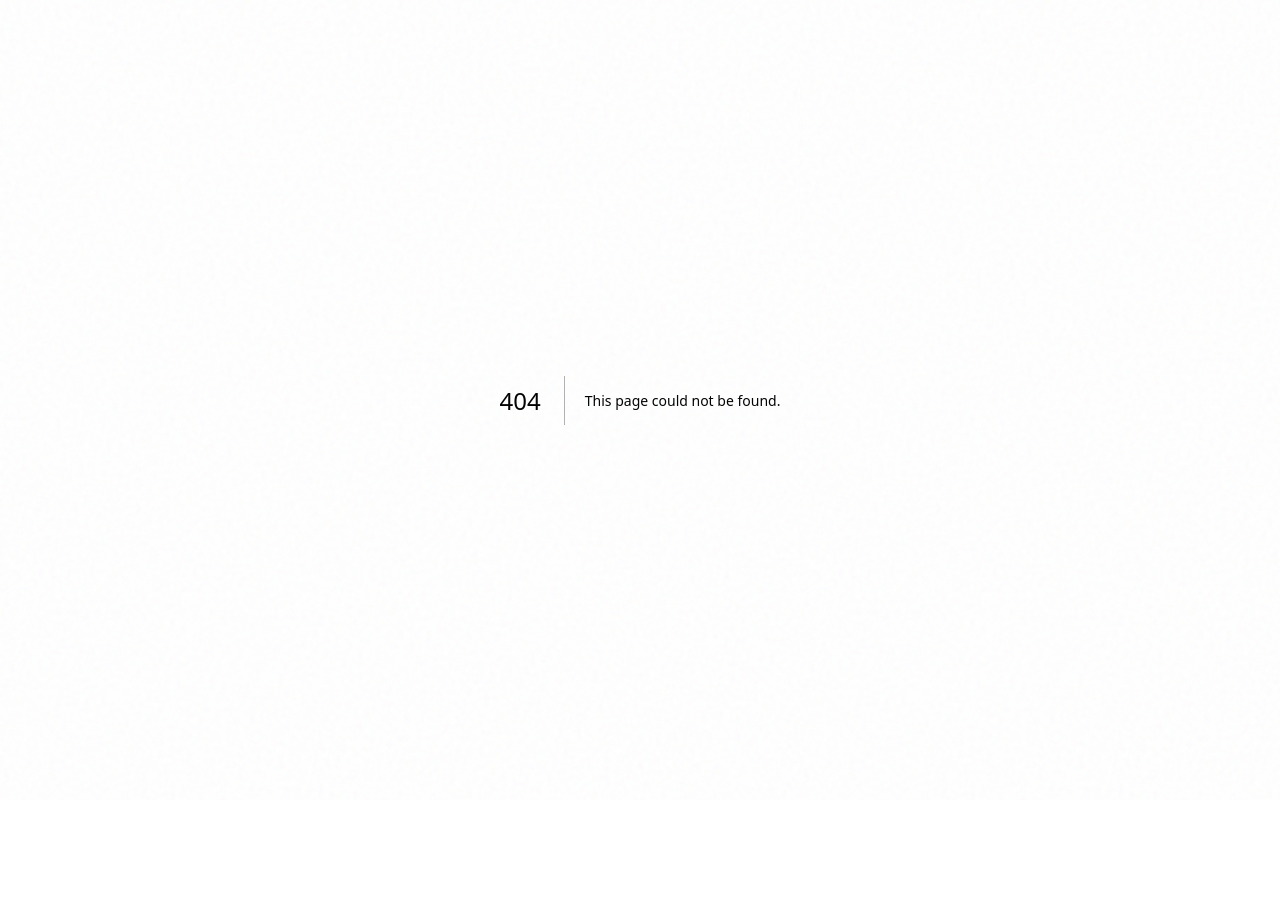
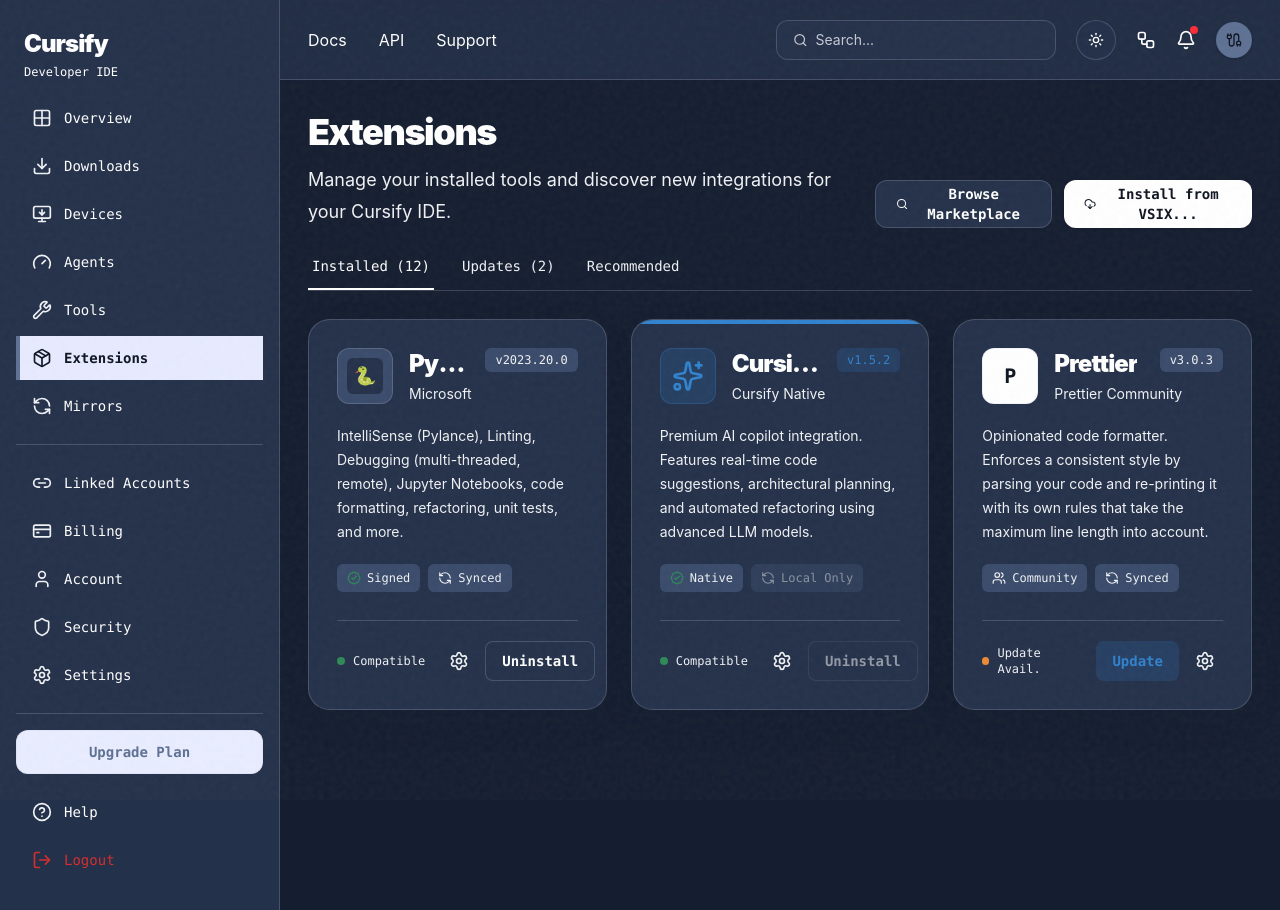
Before and after one commit to Cursify-inc/Cursify-WebApp, a Next.js app: page /dashboard/extensions in a window 1280 px wide. Before the commit this address had no page. Before the commit the page ends 800 px from the top, so only its background shows below. Built offline with nearby package versions, Linux system fonts and the light colour scheme.

Commit message:
feat: add extensions dashboard page

```diff
--- /dev/null
+++ b/app/dashboard/extensions/page.tsx
@@ -0,0 +1,31 @@
+"use client";
+
+import { useState } from "react";
+import {
+  DashboardSidebar,
+  DashboardTopbar,
+} from "@/components/dashboard/overview";
+import { ExtensionsPanel } from "@/components/dashboard/extensions";
+
+export default function ExtensionsPage() {
+  const [isSidebarOpen, setIsSidebarOpen] = useState(false);
+
+  return (
+    <main className="min-h-screen bg-background text-text-primary">
+      <div className="grid min-h-screen lg:grid-cols-[280px_1fr]">
+        <DashboardSidebar
+          isMobileOpen={isSidebarOpen}
+          onClose={() => setIsSidebarOpen(false)}
+        />
+
+        <section className="min-w-0 bg-background">
+          <DashboardTopbar onMenuClick={() => setIsSidebarOpen(true)} />
+
+          <div className="px-6 py-8 lg:px-7">
+            <ExtensionsPanel />
+          </div>
+        </section>
+      </div>
+    </main>
+  );
+}
--- /dev/null
+++ b/components/dashboard/extensions/extensions-panel.tsx
@@ -0,0 +1,295 @@
+import type { ReactNode } from "react";
+import {
+  CloudDownload,
+  RefreshCcw,
+  Search,
+  Settings,
+  Sparkles,
+  Users,
+  Verified,
+} from "lucide-react";
+
+type ExtensionStatusTone = "success" | "warning";
+
+type ExtensionItem = {
+  name: string;
+  publisher: string;
+  version: string;
+  description: string;
+  logo: ReactNode;
+  logoClassName?: string;
+  badges: {
+    label: string;
+    icon: ReactNode;
+    muted?: boolean;
+  }[];
+  status: string;
+  statusTone: ExtensionStatusTone;
+  action: string;
+  disabled?: boolean;
+  featured?: boolean;
+  update?: boolean;
+};
+
+const extensions: ExtensionItem[] = [
+  {
+    name: "Python",
+    publisher: "Microsoft",
+    version: "v2023.20.0",
+    description:
+      "IntelliSense (Pylance), Linting, Debugging (multi-threaded, remote), Jupyter Notebooks, code formatting, refactoring, unit tests, and more.",
+    logo: <PythonLogo />,
+    badges: [
+      {
+        label: "Signed",
+        icon: <Verified className="h-3.5 w-3.5 text-success" />,
+      },
+      {
+        label: "Synced",
+        icon: <RefreshCcw className="h-3.5 w-3.5" />,
+      },
+    ],
+    status: "Compatible",
+    statusTone: "success",
+    action: "Uninstall",
+  },
+  {
+    name: "Cursify AI Assist",
+    publisher: "Cursify Native",
+    version: "v1.5.2",
+    description:
+      "Premium AI copilot integration. Features real-time code suggestions, architectural planning, and automated refactoring using advanced LLM models.",
+    logo: <Sparkles className="h-8 w-8 text-info" />,
+    logoClassName: "bg-info-light border-info/30",
+    badges: [
+      {
+        label: "Native",
+        icon: <Verified className="h-3.5 w-3.5 text-success" />,
+      },
+      {
+        label: "Local Only",
+        icon: <RefreshCcw className="h-3.5 w-3.5" />,
+        muted: true,
+      },
+    ],
+    status: "Compatible",
+    statusTone: "success",
+    action: "Uninstall",
+    disabled: true,
+    featured: true,
+  },
+  {
+    name: "Prettier",
+    publisher: "Prettier Community",
+    version: "v3.0.3",
+    description:
+      "Opinionated code formatter. Enforces a consistent style by parsing your code and re-printing it with its own rules that take the maximum line length into account.",
+    logo: (
+      <span className="font-mono text-xl font-black text-text-inverse">P</span>
+    ),
+    logoClassName: "bg-text-primary border-border",
+    badges: [
+      {
+        label: "Community",
+        icon: <Users className="h-3.5 w-3.5" />,
+      },
+      {
+        label: "Synced",
+        icon: <RefreshCcw className="h-3.5 w-3.5" />,
+      },
+    ],
+    status: "Update Avail.",
+    statusTone: "warning",
+    action: "Update",
+    update: true,
+  },
+];
+
+const tabs = ["Installed (12)", "Updates (2)", "Recommended"];
+
+export function ExtensionsPanel() {
+  return (
+    <div className="space-y-7">
+      <header className="flex flex-col gap-5 xl:flex-row xl:items-end xl:justify-between">
+        <div>
+          <h1 className="text-3xl font-black tracking-[-0.04em] text-text-primary md:text-4xl">
+            Extensions
+          </h1>
+
+          <p className="mt-3 max-w-3xl text-lg leading-8 text-text-secondary">
+            Manage your installed tools and discover new integrations for your
+            Cursify IDE.
+          </p>
+        </div>
+
+        <div className="flex flex-col gap-3 sm:flex-row">
+          <button
+            type="button"
+            className="inline-flex h-12 cursor-pointer items-center justify-center gap-2 rounded-xl border border-border bg-background-surface px-5 font-mono text-sm font-bold text-text-primary transition hover:bg-background-light"
+          >
+            <Search className="h-4 w-4" />
+            Browse Marketplace
+          </button>
+
+          <button
+            type="button"
+            className="inline-flex h-12 cursor-pointer items-center justify-center gap-2 rounded-xl bg-text-primary px-5 font-mono text-sm font-bold text-text-inverse shadow-sm transition hover:bg-text-secondary"
+          >
+            <CloudDownload className="h-4 w-4" />
+            Install from VSIX...
+          </button>
+        </div>
+      </header>
+
+      <nav className="flex gap-6 overflow-x-auto border-b border-border">
+        {tabs.map((tab, index) => (
+          <button
+            key={tab}
+            type="button"
+            className={`shrink-0 border-b-2 px-1 pb-3 font-mono text-sm transition ${
+              index === 0
+                ? "border-text-primary text-text-primary"
+                : "border-transparent text-text-secondary hover:text-text-primary"
+            }`}
+          >
+            {tab}
+          </button>
+        ))}
+      </nav>
+
+      <section className="grid gap-6 lg:grid-cols-2 xl:grid-cols-3">
+        {extensions.map((extension) => (
+          <ExtensionCard key={extension.name} {...extension} />
+        ))}
+      </section>
+    </div>
+  );
+}
+
+function ExtensionCard({
+  name,
+  publisher,
+  version,
+  description,
+  logo,
+  logoClassName = "bg-background-light border-border",
+  badges,
+  status,
+  statusTone,
+  action,
+  disabled = false,
+  featured = false,
+  update = false,
+}: ExtensionItem) {
+  return (
+    <article className="group relative flex min-h-[340px] flex-col overflow-hidden rounded-[1.35rem] border border-border bg-background-surface p-6 shadow-[0_12px_40px_rgba(21,30,48,0.06)] transition hover:-translate-y-1 hover:border-text-primary md:p-7">
+      {featured && (
+        <div className="absolute left-0 top-0 h-1 w-full bg-info" />
+      )}
+
+      <div className="flex items-start gap-4">
+        <div
+          className={`flex h-14 w-14 shrink-0 items-center justify-center rounded-xl border ${logoClassName}`}
+        >
+          {logo}
+        </div>
+
+        <div className="min-w-0 flex-1">
+          <div className="flex items-start justify-between gap-3">
+            <h2 className="truncate text-2xl font-black tracking-[-0.04em] text-text-primary">
+              {name}
+            </h2>
+
+            <span
+              className={`shrink-0 rounded-md px-2.5 py-1 font-mono text-xs ${
+                featured
+                  ? "bg-info-light text-info"
+                  : "bg-background-light text-text-secondary"
+              }`}
+            >
+              {version}
+            </span>
+          </div>
+
+          <p className="mt-1 truncate text-sm text-text-secondary">
+            {publisher}
+          </p>
+        </div>
+      </div>
+
+      <p className="mt-5 flex-1 text-sm leading-6 text-text-secondary">
+        {description}
+      </p>
+
+      <div className="mt-5 flex flex-wrap gap-2">
+        {badges.map((badge) => (
+          <span
+            key={badge.label}
+            className={`inline-flex items-center gap-1.5 rounded-md bg-background-light px-2.5 py-1.5 font-mono text-xs text-text-secondary ${
+              badge.muted ? "opacity-50" : ""
+            }`}
+          >
+            {badge.icon}
+            {badge.label}
+          </span>
+        ))}
+      </div>
+
+      <div className="mt-7 flex items-center justify-between gap-4 border-t border-border pt-5">
+        <div className="flex items-center gap-2">
+          <span
+            className={`h-2 w-2 rounded-full ${
+              statusTone === "success" ? "bg-success" : "bg-warning"
+            }`}
+          />
+
+          <span className="font-mono text-xs text-text-secondary">
+            {status}
+          </span>
+        </div>
+
+        <div className="flex items-center gap-2">
+          {!update && (
+            <button
+              type="button"
+              className="cursor-pointer rounded-lg p-2 text-text-secondary transition hover:bg-background-light hover:text-text-primary"
+              aria-label={`${name} settings`}
+            >
+              <Settings className="h-5 w-5" />
+            </button>
+          )}
+
+          <button
+            type="button"
+            disabled={disabled}
+            className={`inline-flex h-10 cursor-pointer items-center justify-center rounded-lg px-4 font-mono text-sm font-bold transition disabled:cursor-not-allowed disabled:opacity-50 ${
+              update
+                ? "bg-info-light text-info hover:bg-background-light"
+                : "border border-border bg-background-surface text-text-primary hover:bg-danger-light hover:text-danger"
+            }`}
+          >
+            {action}
+          </button>
+
+          {update && (
+            <button
+              type="button"
+              className="cursor-pointer rounded-lg p-2 text-text-secondary transition hover:bg-background-light hover:text-text-primary"
+              aria-label={`${name} settings`}
+            >
+              <Settings className="h-5 w-5" />
+            </button>
+          )}
+        </div>
+      </div>
+    </article>
+  );
+}
+
+function PythonLogo() {
+  return (
+    <div className="flex h-9 w-9 items-center justify-center rounded-md bg-background-surface">
+      <span className="text-lg">🐍</span>
+    </div>
+  );
+}
--- /dev/null
+++ b/components/dashboard/extensions/index.ts
@@ -0,0 +1 @@
+export { ExtensionsPanel } from "./extensions-panel";
```
